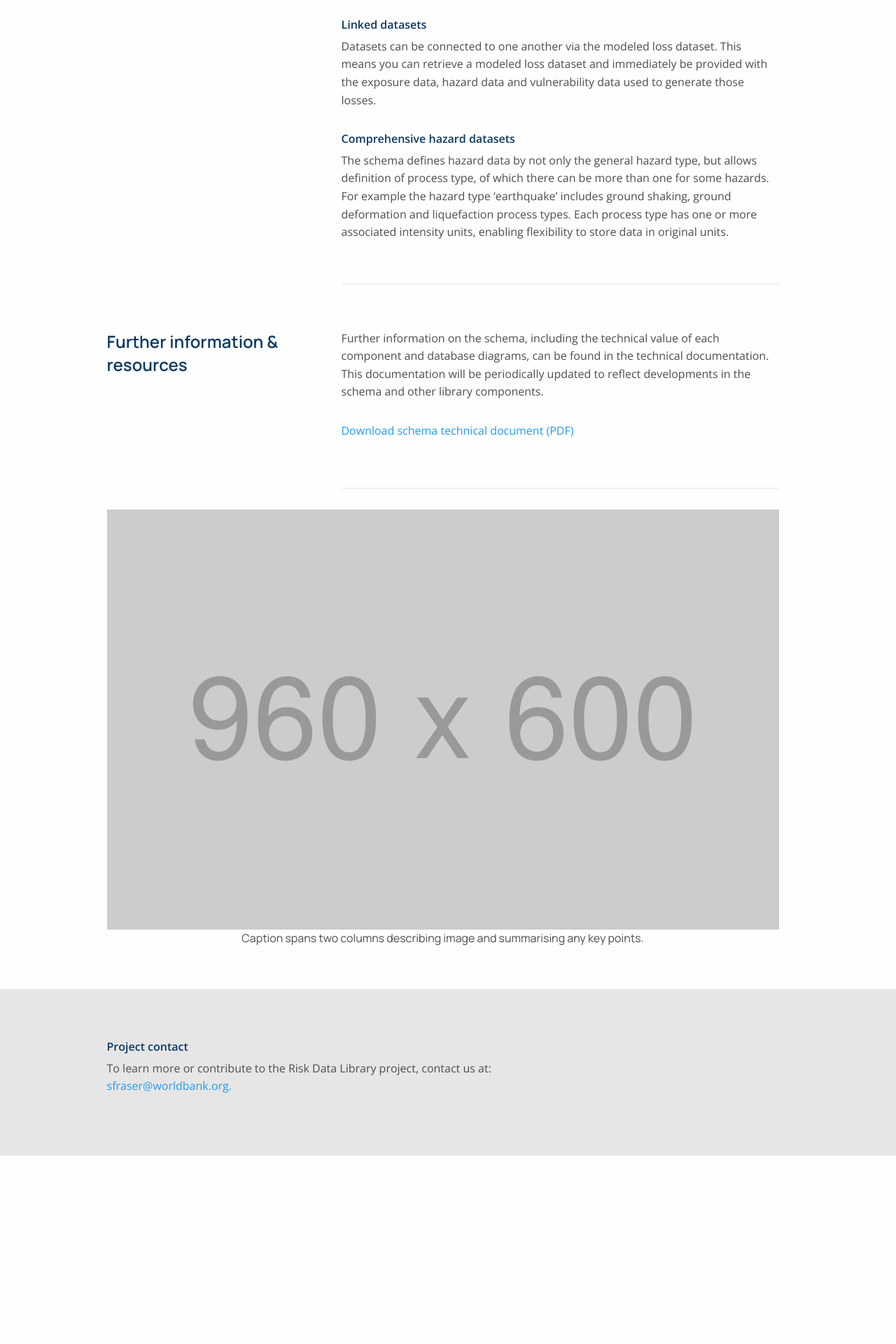
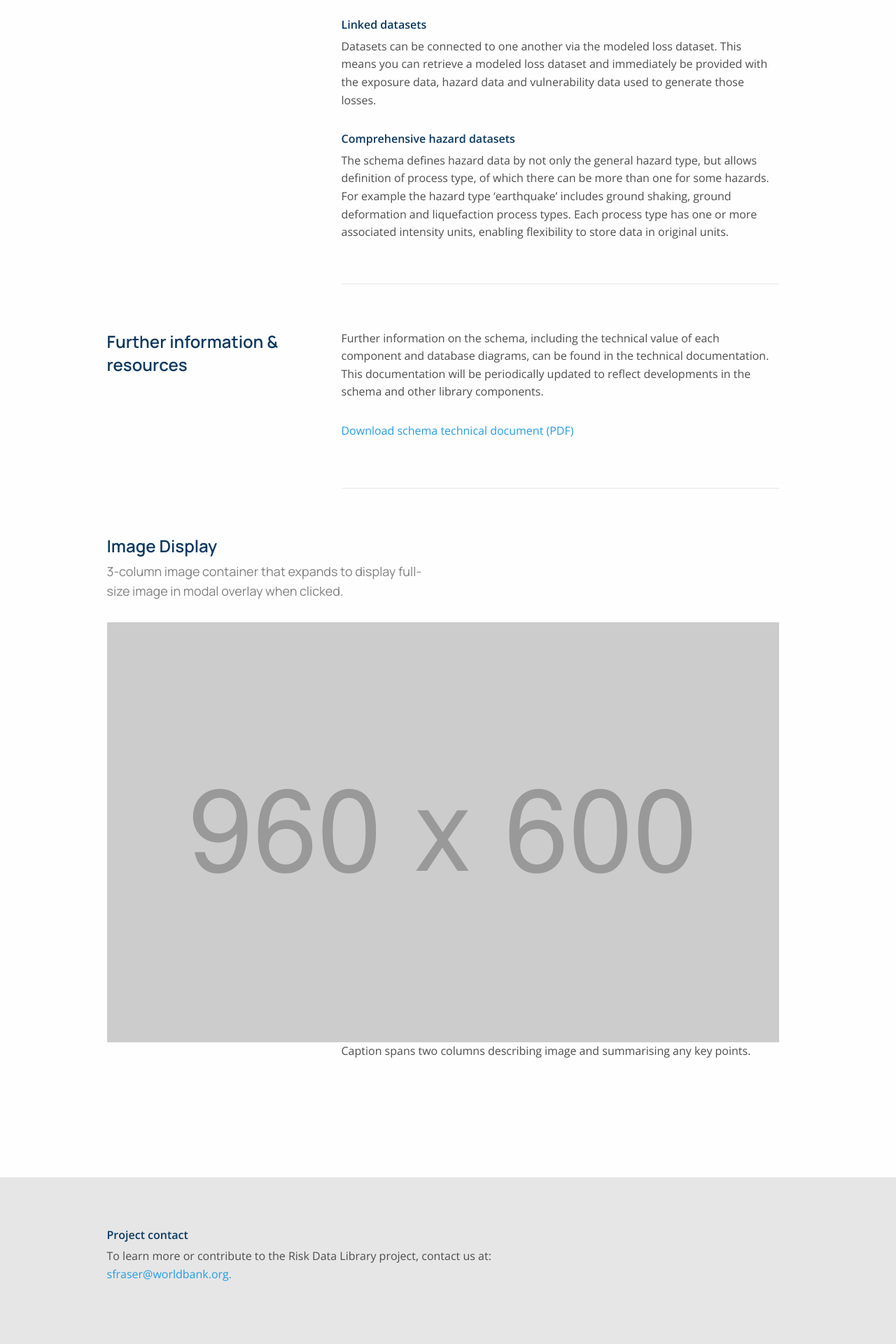
Before and after one commit to GFDRR/risk-data-library.github.io, a Jekyll site: the page built from schemas.html, in a window 1280 px wide. Shown: the part 1090-3010 px from the top of the page at 70% size. Built offline with Jekyll 4.4.1, drawn with Linux system fonts in a browser that asks for light colours; nearby versions of some CDN libraries; before the commit the page ends 2741 px from its top, so only the background shows below that.

Commit message:
Add image header and sub title / fix caption

```diff
--- a/_sass/main.scss
+++ b/_sass/main.scss
@@ -172,6 +172,10 @@ table {
   padding-bottom: 70px;
 }
 
+.no-padding-top {
+  padding-top: 0;
+}
+
 .no-padding-bottom {
   padding-bottom: 0;
 }
@@ -259,12 +263,16 @@ figure {
 
 figure img {
   vertical-align: top;
+  max-width: 960px;
 }
 
 figure figcaption {
-  text-align: center;
   font-weight: normal;
   font-stretch: normal;
   font-style: normal;
   letter-spacing: normal;
 }
+
+.image-container {
+  margin-top: 65px;
+}
--- a/schemas.html
+++ b/schemas.html
@@ -76,12 +76,32 @@ description: The library schema is designed specifically for describing risk dat
   </div>
 </div>
 
+<div class="image-container  component-individual data-table-margin-bottom">
+  <h2 class="data-title title-padding-bottom">Image Display</h2>
+  <p class="data-subtitle">
+    3-column image container that expands to display full-size image in modal overlay when clicked.
+  </p>
+  <div class="schema-page-image">
+    <figure>
+      <a href="assets/images/960x600.png" class="link" title="Image title" target="_blank"> <img src="assets/images/960x600.png"> </a>
+      <div class="component-individual no-padding-top reusable-component">
+        <div class="reusable-component-left">
+          <h4 class="component-individual-title reusable-title title-color"></h4>
+          <p class="reusable-subtitle">
+          </p>
+        </div>
+        <div class="reusable-component-right component-individual-right">
+          <div class="reusable-content no-margin-bottom">
+            <p>
+              Caption spans two columns describing image and summarising any key points.
+            </p>
 
-<div class="schema-page-image">
-  <figure>
-    <a href="assets/images/960x600.png" class="link" title="Image title" target="_blank"> <img src="assets/images/960x600.png"> </a>
-    <figcaption>
-      Caption spans two columns describing image and summarising any key points.
-    </figcaption>
-  </figure>
+          </div>
+        </div>
+      </div>
+      <!-- <figcaption>
+        Caption spans two columns describing image and summarising any key points.
+      </figcaption> -->
+    </figure>
+  </div>
 </div>
```
